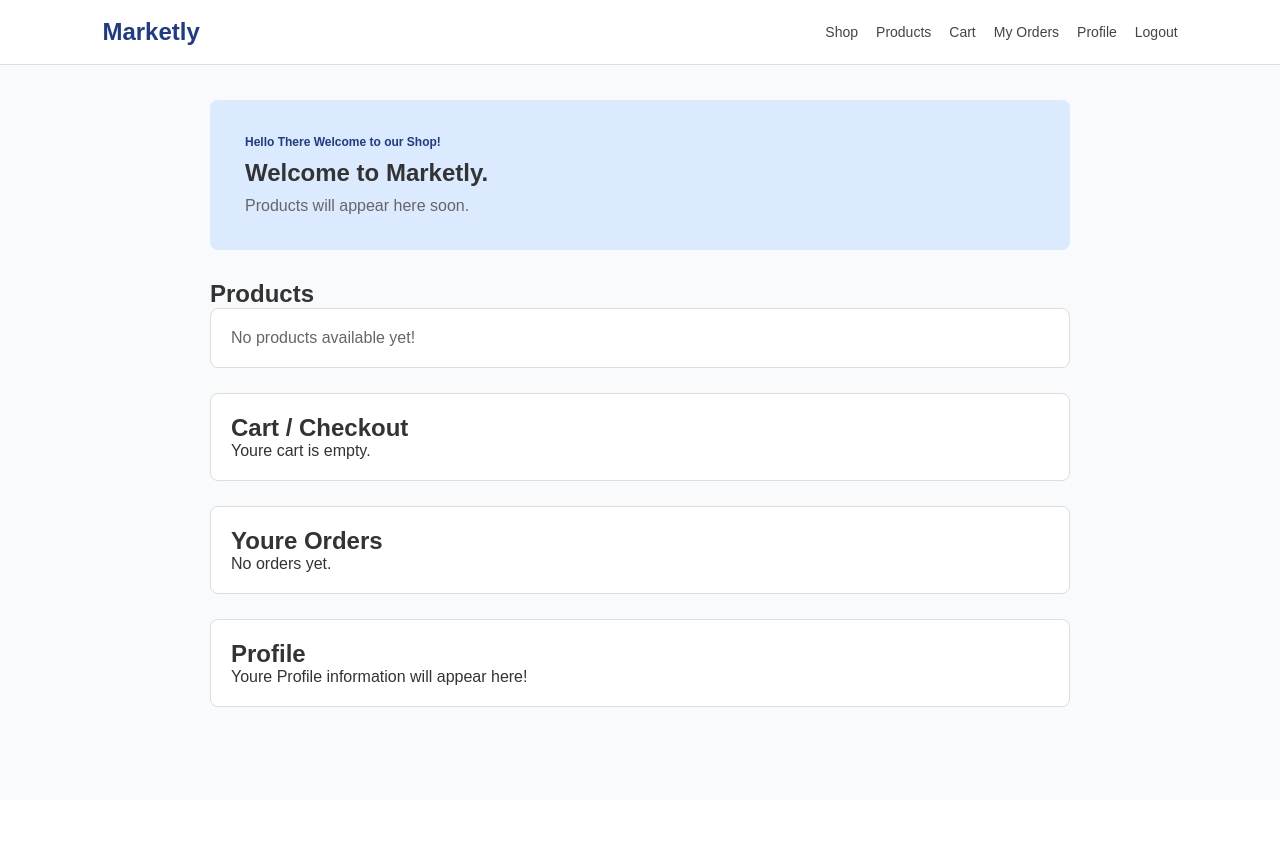
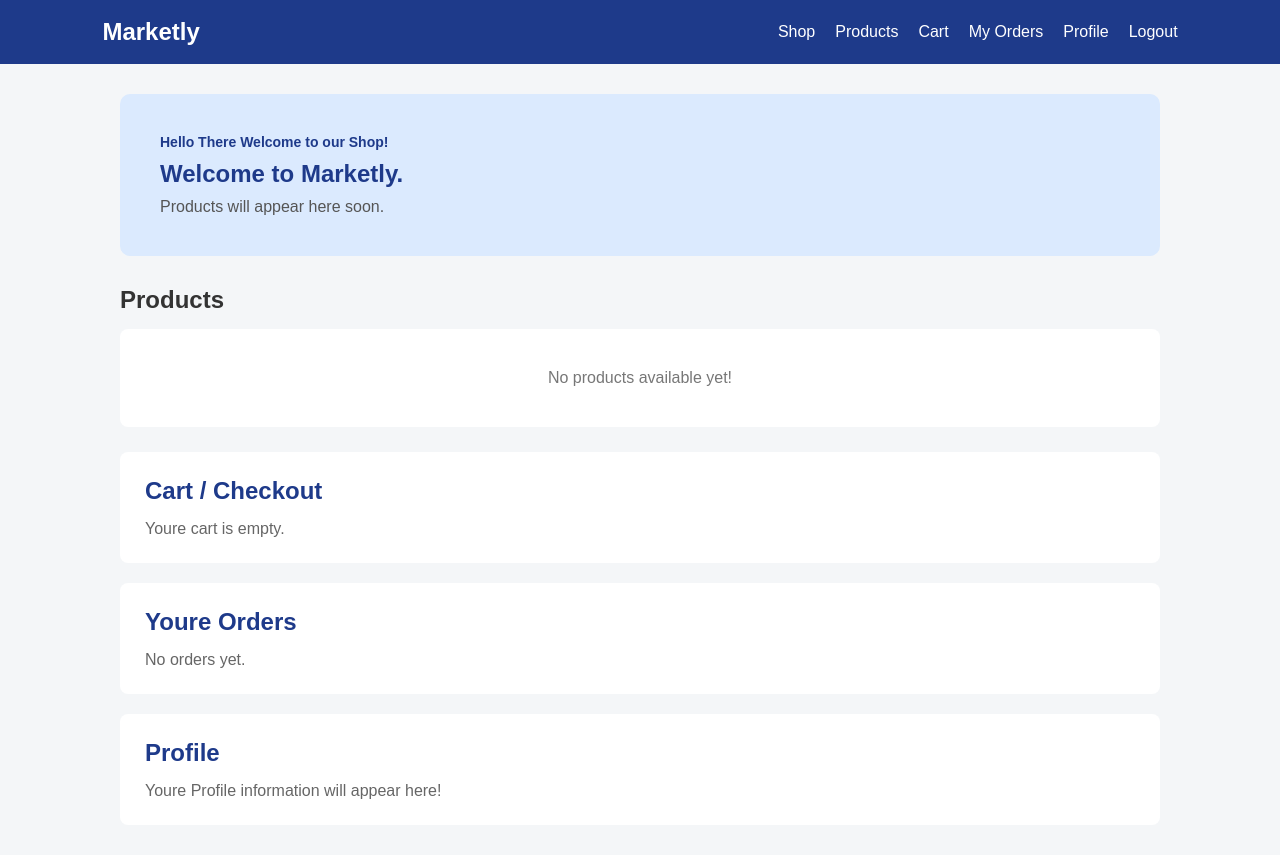
Before and after one commit to kristiandavealli/Login-WS1, a PHP site: page /UserDashboard.html in a window 1280 px wide. Before the commit the page ends 707 px from the top, so only its background shows below. Run offline with PHP 8.4, Linux system fonts and the light colour scheme.

Commit message:
Update UserDashboard.css

```diff
--- a/UserDashboard.css
+++ b/UserDashboard.css
@@ -4,120 +4,124 @@
     padding: 0;
     font-family: Arial, sans-serif;
 }
+
 body {
     color: #333333;
-    background: #f8fafc;
+    background: #f4f6f8;
 }
+
 .user-page {
-    background: #f8fafc;
+    min-height: 100vh;
+    background: #f4f6f8;
 }
+
 .user-header {
     display: flex;
     align-items: center;
     justify-content: space-between;
     padding: 18px 8%;
-    background: #ffffff;
-    border-bottom: 1px solid #dddddd;
+    background: #1e3a8a;
+    color: #ffffff;
 }
+
 .user-header h2 {
     margin: 0;
+}
+
+.user-header nav {
+    display: flex;
+    gap: 20px;
+}
+
+.user-header nav a {
+    color: #ffffff;
+    text-decoration: none;
+}
+
+.user-header nav a:hover {
+    text-decoration: underline;
+}
+
+.user-main {
+    width: 100%;
+    max-width: 1100px;
+    margin: 0 auto;
+    padding: 30px;
+}
+
+.welcome-banner {
+    margin-bottom: 30px;
+    padding: 40px;
+    border-radius: 10px;
+    background: #dbeafe;
+}
+
+.welcome-banner p {
+    margin-bottom: 10px;
+    color: #1e3a8a;
+    font-size: 14px;
+    font-weight: bold;
+}
+
+.welcome-banner h1 {
+    margin-bottom: 10px;
     color: #1e3a8a;
 }
-.user-header nav {
-    display: flex;
-    gap: 18px;
+
+.welcome-banner span {
+    color: #555555;
 }
-.user-header a {
-    color: #444444;
-    font-size: 14px;
-    text-decoration: none;
+
+.user-main section h2 {
+    margin-bottom: 15px;
 }
-.user-header a:hover {
+
+.shop-card {
+    padding: 25px;
+    margin-bottom: 25px;
+    background: #ffffff;
+    border-radius: 8px;
+}
+
+.empty-message {
+    padding: 15px;
+    color: #777777;
+    text-align: center;
+}
+
+.cart-box {
+    margin-top: 20px;
+    padding: 25px;
+    background: #ffffff;
+    border-radius: 8px;
+}
+
+.cart-box h2 {
     color: #1e3a8a;
 }
-.user-main {
-    max-width: 900px;
-    margin: auto;
-    padding: 35px 20px;
-}
-.welcome-banner {
-    margin-bottom: 30px;
-    padding: 35px;
-    border-radius: 8px;
-    background: #dbeafe;
-    text-align: left;
-}
-.welcome-banner p {
-    color: #1e3a8a;
-    font-size: 12px;
-    font-weight: bold;
-}
-.welcome-banner h1 {
-    margin: 10px 0;
-}
-.welcome-banner span {
+
+.cart-box p {
     color: #666666;
 }
-.shop-card {
-    display: flex;
-    gap: 25px;
-    padding: 20px;
-    border: 1px solid #dddddd;
-    border-radius: 8px;
-    background: #ffffff;
-}
-.shop-card img {
-    width: 240px;
-    height: 220px;
-    border-radius: 8px;
-    object-fit: cover;
-}
-.shop-card h3 {
-    margin-top: 15px;
-}
-.shop-card p {
-    color: #666666;
-}
-.products-grid {
-    display: grid;
-    grid-template-columns: repeat(2, 1fr);
-    gap: 20px;
-}
-.products-grid .shop-card {
-    display: block;
-}
-.products-grid .shop-card img {
-    width: 100%;
-    height: 200px;
-}
-.cart-box {
-    margin-top: 25px;
-    padding: 20px;
-    border-radius: 8px;
-    background: #ffffff;
-    border: 1px solid #dddddd;
-}
+
 @media (max-width: 600px) {
     .user-header {
+        flex-direction: column;
+        gap: 15px;
         padding: 15px 20px;
     }
+
     .user-header nav {
+        flex-wrap: wrap;
+        justify-content: center;
         gap: 10px;
     }
-    .user-header nav a {
-        font-size: 12px;
+
+    .user-main {
+        padding: 20px;
     }
+
     .welcome-banner {
-        padding: 30px 20px;
-    }
-    .shop-card {
-        flex-direction: column;
-    }
-    .products-grid {
-        grid-template-columns: 1fr;
-    }
-    .shop-card img {
-        width: 100%;
-        height: 220px;
+        padding: 25px;
     }
 }
```
